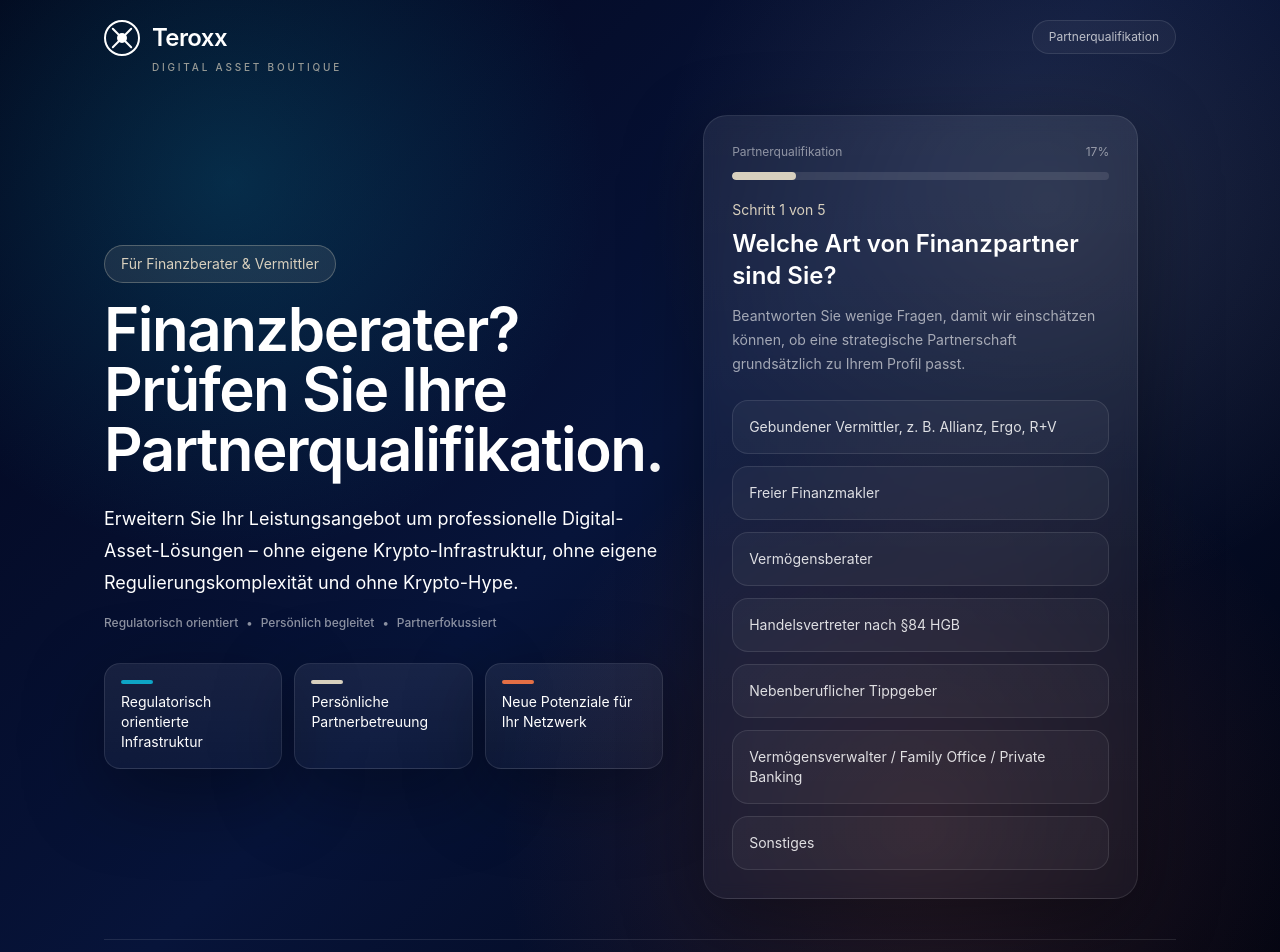
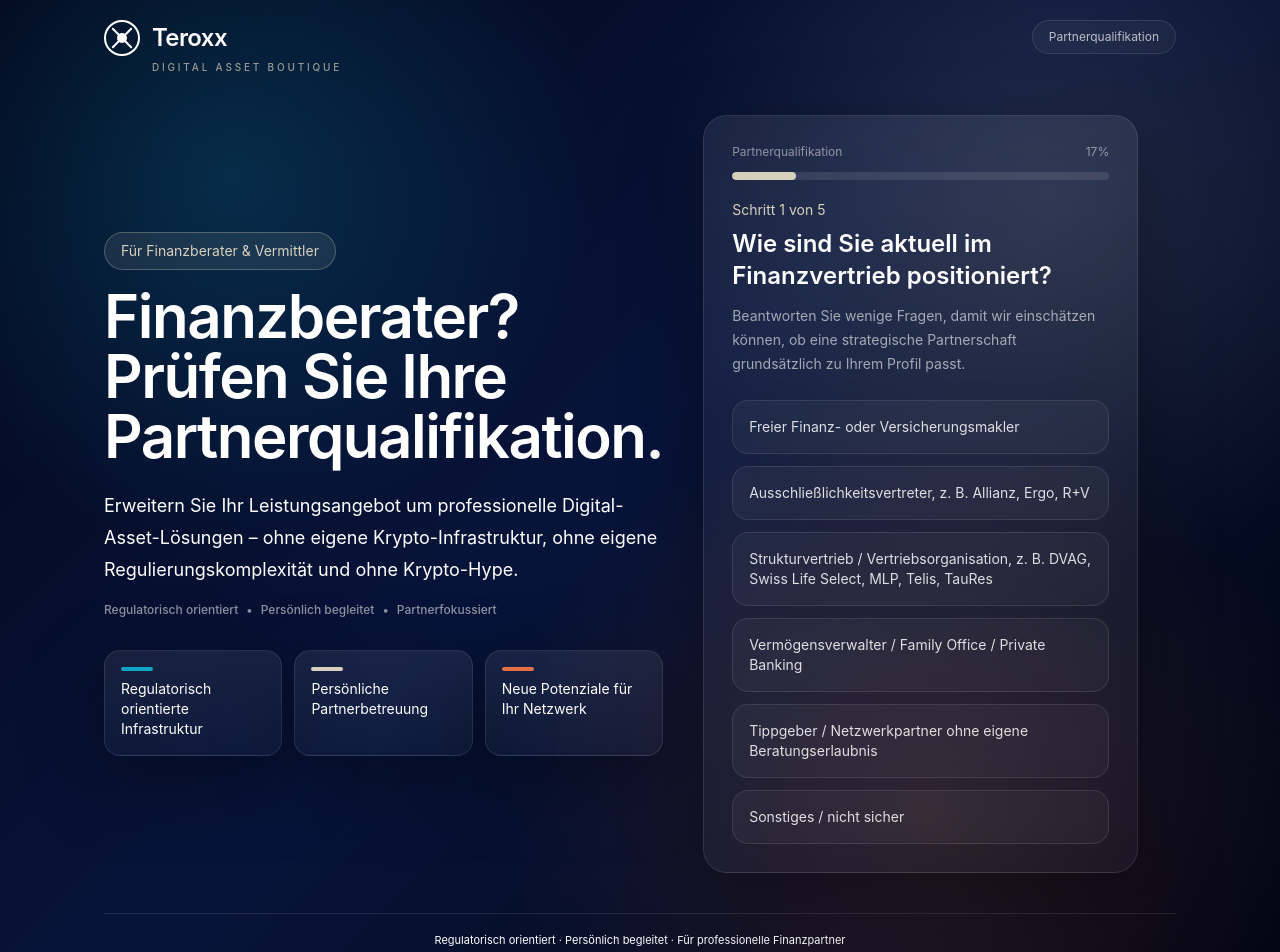
Before and after one commit to teroxxgurses/teroxx-partner-funnel, a Next.js app: page / in a window 1280 px wide. Shown: the top 952 px of the page. Built offline with nearby package versions, Linux system fonts and the light colour scheme.

Commit message:
Update questions and scoring logic in QualificationFlow

```diff
--- a/components/QualificationFlow.tsx
+++ b/components/QualificationFlow.tsx
@@ -10,15 +10,14 @@ type QualificationResult = "qualified" | "manual" | "notQualified";
 const questions = [
   {
     id: "partnerType",
-    question: "Welche Art von Finanzpartner sind Sie?",
+    question: "Wie sind Sie aktuell im Finanzvertrieb positioniert?",
     options: [
-      "Gebundener Vermittler, z. B. Allianz, Ergo, R+V",
-      "Freier Finanzmakler",
-      "Vermögensberater",
-      "Handelsvertreter nach §84 HGB",
-      "Nebenberuflicher Tippgeber",
+      "Freier Finanz- oder Versicherungsmakler",
+      "Ausschließlichkeitsvertreter, z. B. Allianz, Ergo, R+V",
+      "Strukturvertrieb / Vertriebsorganisation, z. B. DVAG, Swiss Life Select, MLP, Telis, TauRes",
       "Vermögensverwalter / Family Office / Private Banking",
-      "Sonstiges"
+      "Tippgeber / Netzwerkpartner ohne eigene Beratungserlaubnis",
+      "Sonstiges / nicht sicher"
     ]
   },
   {
@@ -34,8 +33,9 @@ const questions = [
   },
   {
     id: "license",
-    question: "Dürfen Sie aktuell Finanzanlagen vermitteln?",
-    options: ["Ja", "Nein", "Nein, aber ich plane es", "Nicht sicher"]
+    question:
+      "Verfügen Sie über eine Erlaubnis zur Finanzanlagenvermittlung? (§34f GewO oder vergleichbare Zulassung)",
+    options: ["Ja", "Nein", "Nein, aber in Planung", "Nicht sicher"]
   },
   {
     id: "demand",
@@ -65,37 +65,63 @@ const questions = [
 function calculateQualification(answers: Answers): QualificationResult {
   let score = 0;
 
-  if (answers.partnerType === "Freier Finanzmakler") score += 3;
-  if (answers.partnerType === "Vermögensberater") score += 3;
-  if (answers.partnerType === "Handelsvertreter nach §84 HGB") score += 2;
+  // Frage 1: Positionierung im Finanzvertrieb
+  if (answers.partnerType === "Freier Finanz- oder Versicherungsmakler") {
+    score += 3;
+  }
+
   if (
     answers.partnerType ===
     "Vermögensverwalter / Family Office / Private Banking"
   ) {
     score += 4;
   }
-  if (answers.partnerType === "Nebenberuflicher Tippgeber") score += 1;
+
   if (
     answers.partnerType ===
-    "Gebundener Vermittler, z. B. Allianz, Ergo, R+V"
+    "Strukturvertrieb / Vertriebsorganisation, z. B. DVAG, Swiss Life Select, MLP, Telis, TauRes"
   ) {
-    score -= 2;
+    score += 1;
   }
 
+  if (
+    answers.partnerType ===
+    "Tippgeber / Netzwerkpartner ohne eigene Beratungserlaubnis"
+  ) {
+    score += 1;
+  }
+
+  if (
+    answers.partnerType ===
+    "Ausschließlichkeitsvertreter, z. B. Allianz, Ergo, R+V"
+  ) {
+    score -= 1;
+  }
+
+  if (answers.partnerType === "Sonstiges / nicht sicher") {
+    score += 0;
+  }
+
+  // Frage 2: Kundenanzahl
   if (answers.clients === "Mehr als 2.000") score += 4;
   if (answers.clients === "500–2.000") score += 3;
   if (answers.clients === "100–500") score += 2;
   if (answers.clients === "10–100") score += 1;
+  if (answers.clients === "Ich baue mein Netzwerk aktuell auf") score += 0;
 
+  // Frage 3: Erlaubnis Finanzanlagenvermittlung
   if (answers.license === "Ja") score += 3;
-  if (answers.license === "Nein, aber ich plane es") score += 1;
+  if (answers.license === "Nein, aber in Planung") score += 1;
+  if (answers.license === "Nicht sicher") score += 0;
   if (answers.license === "Nein") score -= 2;
 
+  // Frage 4: Nachfrage nach digitalen Assets
   if (answers.demand === "Ja, regelmäßig") score += 3;
   if (answers.demand === "Gelegentlich") score += 2;
   if (answers.demand === "Selten") score += 1;
   if (answers.demand === "Noch nicht, aber ich sehe Potenzial") score += 1;
 
+  // Frage 5: Interesse
   if (answers.interest === "Neue Umsatzpotenziale") score += 2;
   if (answers.interest === "Kundenbindung") score += 2;
   if (answers.interest === "Professionelle Digital-Asset-Lösung") score += 2;
```
